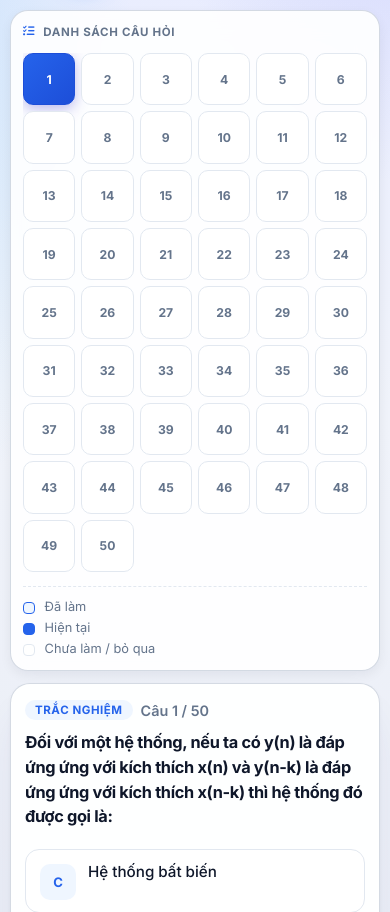
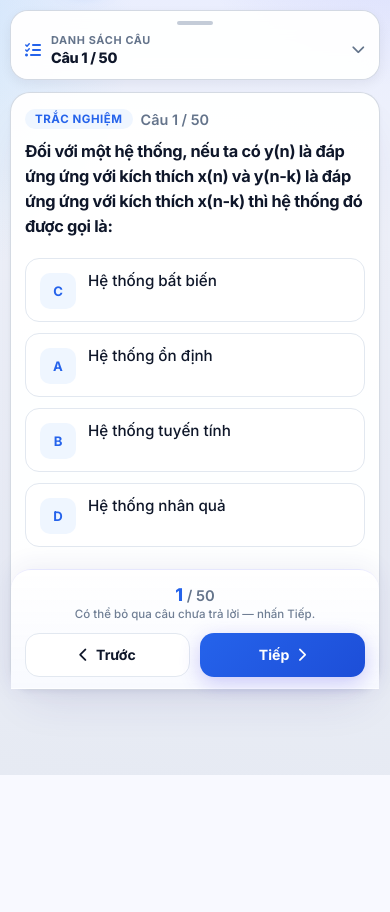
Before and after one commit to dinox16/Web, a Flask app: page /subject/ee304 in a window 390 px wide. Shown: the part 69-981 px from the top of the page. After the commit the page ends 844 px from the top, so only its background shows below. Run offline with Flask 3, Linux system fonts and the light colour scheme; the visitor is signed in with stand-in values (Sample User, id 1).

Commit message:
Update function

```diff
--- a/static/aptx.css
+++ b/static/aptx.css
@@ -176,7 +176,81 @@ body.quiz-page .quiz-container {
     padding: 18px;
     box-shadow: var(--shadow-soft);
 }
-.q-nav h3 {
+
+/* Thanh mở danh sách — chỉ dùng trên mobile (mobile.css bật display:flex) */
+.q-nav-pull {
+    display: none;
+    position: relative;
+    flex-wrap: wrap;
+    width: 100%;
+    align-items: center;
+    justify-content: space-between;
+    gap: 10px;
+    padding: 12px 14px 14px;
+    margin: 0;
+    border: none;
+    background: transparent;
+    font-family: inherit;
+    cursor: pointer;
+    color: var(--text);
+    text-align: left;
+    -webkit-tap-highlight-color: transparent;
+    touch-action: manipulation;
+}
+.q-nav-handle-bar {
+    position: absolute;
+    top: 8px;
+    left: 50%;
+    transform: translateX(-50%);
+    width: 36px;
+    height: 4px;
+    border-radius: 4px;
+    background: rgba(148, 163, 184, 0.55);
+    pointer-events: none;
+}
+.q-nav-pull-main {
+    display: inline-flex;
+    align-items: center;
+    gap: 10px;
+    flex: 1;
+    min-width: 0;
+}
+.q-nav-pull-main > i {
+    color: var(--primary);
+    font-size: 1rem;
+    flex-shrink: 0;
+}
+.q-nav-pull-col {
+    display: flex;
+    flex-direction: column;
+    gap: 2px;
+    min-width: 0;
+}
+.q-nav-pull-label {
+    font-size: .68rem;
+    font-weight: 700;
+    text-transform: uppercase;
+    letter-spacing: .06em;
+    color: var(--muted);
+}
+.q-nav-pull-meta {
+    font-size: .9rem;
+    font-weight: 800;
+    color: var(--text);
+    letter-spacing: -0.02em;
+    line-height: 1.2;
+}
+.q-nav-pull-chevron {
+    color: var(--muted);
+    font-size: .85rem;
+    transition: transform .28s ease;
+    flex-shrink: 0;
+}
+.q-nav.q-nav--open .q-nav-pull-chevron {
+    transform: rotate(180deg);
+}
+
+.q-nav-panel-heading {
     margin: 0 0 14px 0;
     font-size: .9rem;
     color: var(--muted);
@@ -185,7 +259,7 @@ body.quiz-page .quiz-container {
     font-weight: 700;
     display: flex; align-items: center; gap: 8px;
 }
-.q-nav h3 i { color: var(--primary); }
+.q-nav-panel-heading i { color: var(--primary); }
 
 .q-nav-grid {
     display: grid;
--- a/static/aptx.js
+++ b/static/aptx.js
@@ -136,6 +136,7 @@ async function loadQuestions() {
     userAnswers = new Array(questions.length).fill(undefined);
     quizDone = false;
     buildMcqOptionOrder();
+    collapseQNavMobile();
 
     document.querySelector(".question-area").style.display = "";
     document.querySelector(".navigation").style.display = "";
@@ -160,11 +161,68 @@ function buildNavGrid() {
             if (quizDone) return;
             current = idx;
             renderQuestion();
+            collapseQNavMobile();
         };
         grid.appendChild(btn);
     });
     document.getElementById("counter-total").textContent = questions.length;
 }
+
+function updateQuizNavPullMeta() {
+    const meta = document.getElementById("q-nav-pull-meta");
+    if (!meta) return;
+    if (!questions.length) {
+        meta.textContent = "";
+        return;
+    }
+    meta.textContent = `Câu ${current + 1} / ${questions.length}`;
+}
+
+/** Thu gọn lưới câu hỏi trên điện thoại sau khi chọn số thứ tự */
+function collapseQNavMobile() {
+    const nav = document.getElementById("q-nav");
+    const pull = document.getElementById("q-nav-pull");
+    if (!nav || !pull || !window.matchMedia("(max-width: 600px)").matches) return;
+    nav.classList.remove("q-nav--open");
+    pull.setAttribute("aria-expanded", "false");
+}
+
+function initQuizNavMobile() {
+    const nav = document.getElementById("q-nav");
+    const pull = document.getElementById("q-nav-pull");
+    if (!nav || !pull) return;
+
+    const mq = window.matchMedia("(max-width: 600px)");
+
+    function setAria(open) {
+        pull.setAttribute("aria-expanded", open ? "true" : "false");
+    }
+
+    pull.addEventListener("click", () => {
+        if (!mq.matches) return;
+        const open = nav.classList.toggle("q-nav--open");
+        setAria(open);
+    });
+
+    function onBpChange() {
+        if (!mq.matches) {
+            nav.classList.remove("q-nav--open");
+            setAria(false);
+        }
+    }
+    if (mq.addEventListener) mq.addEventListener("change", onBpChange);
+    else mq.addListener(onBpChange); /* safari */
+}
+
+window.addEventListener("resize", () => {
+    if (!window.matchMedia("(max-width: 600px)").matches) {
+        const nav = document.getElementById("q-nav");
+        const pull = document.getElementById("q-nav-pull");
+        if (!nav || !pull) return;
+        nav.classList.remove("q-nav--open");
+        pull.setAttribute("aria-expanded", "false");
+    }
+});
 
 function refreshNavGrid() {
     const grid = document.getElementById("q-nav-grid");
@@ -317,6 +375,7 @@ function renderQuestion() {
     updateProgress();
     updateNav();
     refreshNavGrid();
+    updateQuizNavPullMeta();
 }
 
 function updateNav() {
@@ -433,6 +492,7 @@ async function finishQuiz() {
     document.querySelector(".question-area").style.display = "none";
     document.querySelector(".navigation").style.display = "none";
     refreshNavGrid();
+    updateQuizNavPullMeta();
 
     document.getElementById("retryBtn").onclick = () => { loadQuestions(); };
     document.getElementById("backBtn").onclick = () => {
@@ -447,4 +507,7 @@ async function finishQuiz() {
     };
 }
 
-window.addEventListener("DOMContentLoaded", loadQuestions);
+window.addEventListener("DOMContentLoaded", () => {
+    initQuizNavMobile();
+    loadQuestions();
+});
--- a/static/mobile.css
+++ b/static/mobile.css
@@ -29,6 +29,7 @@ button,
 a.back-btn,
 .option,
 .q-num,
+.q-nav-pull,
 .chip,
 .nav-item,
 .send-btn,
@@ -54,6 +55,7 @@ a.back-btn,
     .btn-primary:active:not(:disabled),
     .chip:active,
     .q-num:active,
+    .q-nav-pull:active,
     .send-btn:active:not(:disabled),
     .icon-btn:active,
     .back-btn:active,
@@ -306,21 +308,69 @@ a.back-btn,
         order: -1;
         position: relative;
         top: auto;
-        padding: 14px 12px;
+        padding: 0;
         width: 100%;
         border-radius: 18px;
+        overflow: hidden;
     }
 
-    .q-nav h3 {
+    .q-nav-pull {
+        display: flex;
+        padding: 22px 14px 12px;
+        background: rgba(248, 250, 255, 0.65);
+        border-bottom: 1px solid transparent;
+    }
+
+    body.quiz-page .q-nav-pull {
+        background: rgba(255, 255, 255, 0.55);
+    }
+
+    .q-nav.q-nav--open .q-nav-pull {
+        border-bottom-color: rgba(148, 163, 184, 0.35);
+    }
+
+    .q-nav-handle-bar {
+        top: 10px;
+    }
+
+    /* Lưới + chú thích ẩn khi đóng; mở bằng nút hoặc class .q-nav--open */
+    .q-nav-panel {
+        max-height: 0;
+        overflow: hidden;
+        opacity: 0;
+        transition: max-height 0.38s ease, opacity 0.22s ease;
+        padding: 0 12px;
+        margin: 0;
+    }
+
+    .q-nav.q-nav--open .q-nav-panel {
+        max-height: min(420px, 58vh);
+        opacity: 1;
+        overflow-y: auto;
+        overflow-x: hidden;
+        padding: 12px 12px 14px;
+        -webkit-overflow-scrolling: touch;
+    }
+
+    @media (prefers-reduced-motion: reduce) {
+        .q-nav-panel {
+            transition: none;
+        }
+    }
+
+    .q-nav-panel-heading {
         font-size: 0.72rem;
         letter-spacing: 0.06em;
+        margin-bottom: 10px;
     }
 
     .q-nav-grid {
         grid-template-columns: repeat(6, minmax(0, 1fr));
         gap: 6px;
-        max-height: none;
         padding-right: 0;
+        max-height: min(260px, 36vh);
+        overflow-y: auto;
+        -webkit-overflow-scrolling: touch;
     }
 
     .q-num {
@@ -591,8 +641,7 @@ a.back-btn,
         min-height: 40vh;
     }
 
-    .q-nav-grid {
+    body.quiz-page .q-nav.q-nav--open .q-nav-panel .q-nav-grid {
         max-height: 100px;
-        overflow-y: auto;
     }
 }
--- a/templates/quiz-form.html
+++ b/templates/quiz-form.html
@@ -38,14 +38,28 @@
 
     <div class="quiz-layout">
 
-        <!-- Question navigator -->
-        <aside class="q-nav">
-            <h3><i class="fa-solid fa-list-check"></i> Danh sách câu hỏi</h3>
-            <div id="q-nav-grid" class="q-nav-grid"></div>
-            <div class="q-nav-legend">
-                <span><i class="dot done"></i> Đã làm</span>
-                <span><i class="dot current"></i> Hiện tại</span>
-                <span><i class="dot pending"></i> Chưa làm / bỏ qua</span>
+        <!-- Question navigator (mobile: ẩn lưới, mở bằng thanh kéo) -->
+        <aside class="q-nav" id="q-nav">
+            <button type="button" class="q-nav-pull" id="q-nav-pull"
+                    aria-expanded="false" aria-controls="q-nav-panel">
+                <span class="q-nav-handle-bar" aria-hidden="true"></span>
+                <span class="q-nav-pull-main">
+                    <i class="fa-solid fa-list-check" aria-hidden="true"></i>
+                    <span class="q-nav-pull-col">
+                        <span class="q-nav-pull-label">Danh sách câu</span>
+                        <span class="q-nav-pull-meta" id="q-nav-pull-meta"></span>
+                    </span>
+                </span>
+                <i class="fa-solid fa-chevron-down q-nav-pull-chevron" aria-hidden="true"></i>
+            </button>
+            <div id="q-nav-panel" class="q-nav-panel">
+                <h3 class="q-nav-panel-heading"><i class="fa-solid fa-list-check"></i> Danh sách câu hỏi</h3>
+                <div id="q-nav-grid" class="q-nav-grid"></div>
+                <div class="q-nav-legend">
+                    <span><i class="dot done"></i> Đã làm</span>
+                    <span><i class="dot current"></i> Hiện tại</span>
+                    <span><i class="dot pending"></i> Chưa làm / bỏ qua</span>
+                </div>
             </div>
         </aside>
 
```
